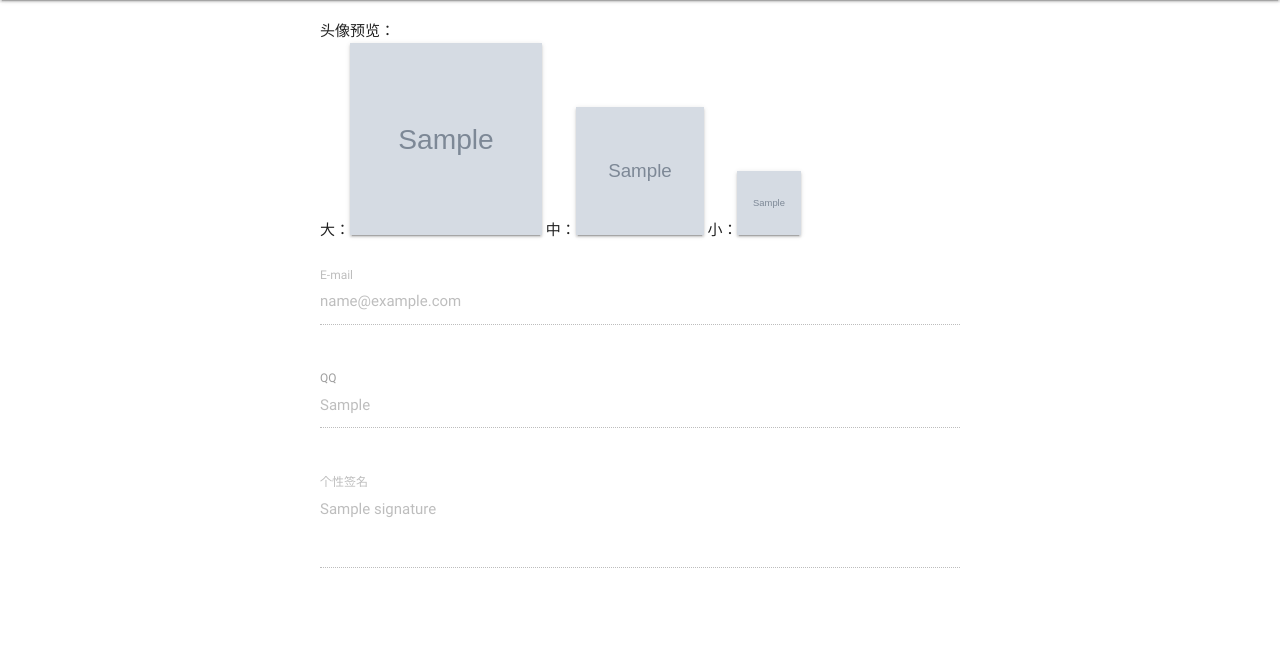
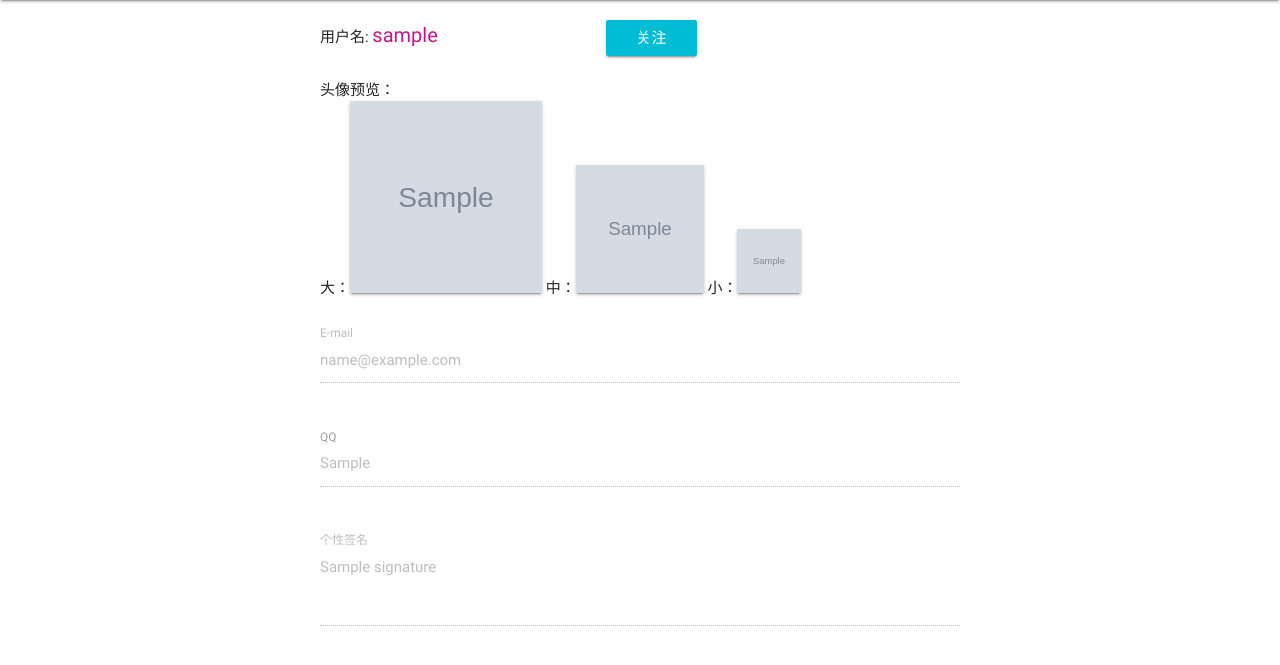
Before and after one commit to zxiaobai225/TreeNewBee, a Python web app: template templates/profile.html in a window 1280 px wide. Shown: the part 64-729 px from the top of the page. Run offline with Jinja, Linux system fonts and the light colour scheme; the template is opened without the code that fills it: most values are stand-ins (such as "Sample title", 1, 10 or a date in 2020); grey boxes marked "Sample" are stand-in pictures; some libraries are stand-ins or nearby versions.

Commit message:
no message

```diff
--- a/templates/base.html
+++ b/templates/base.html
@@ -54,7 +54,7 @@
 </head>
 <body>
 <div class="navbar-fixed">
-    <nav class="z-depth-1" style="min-width: 700px;">
+    <nav class="z-depth-1" style="min-width: 800px;">
     <ul id="dropdown1" class="dropdown-content">
         <li><a href="/profile/{{ user.username }}">个人中心</a></li>
         <li><a href="/logout">登出</a></li>
--- a/templates/profile.html
+++ b/templates/profile.html
@@ -11,7 +11,7 @@
     <form style="margin-bottom: 10px" class="form-horizontal" action="{{ url_for('profile.upload') }}" method="post" enctype="multipart/form-data">
         <input class="form-control input" id="fileupload1" type="file" name="file">
         <input type="submit" value="上传" class="waves-effect waves-purple btn">
-    </form>
+    </form><br>
     头像预览：
     <div>
         大：<img class="z-depth-1" style="width: 192px;height: 192px;" src="/static/avatar/{{ user.avatar }}">
@@ -37,6 +37,10 @@
     <button id="update" class="waves-effect waves-purple btn">保存</button>
 
     {% else %}
+    <div>
+    用户名: <span style="color:mediumvioletred;font-size: 20px">{{ othuser.username }}</span>
+    <button style="margin-left: 165px" class="waves-effect waves-purple btn">关注</button>
+    </div><br>
     头像预览：
     <div>
         大：<img class="z-depth-1" style="width: 192px;height: 192px;" src="/static/avatar/{{ othuser.avatar }}">
```
Also changed, not shown: static/js/chat.js (+6 -1 lines).
